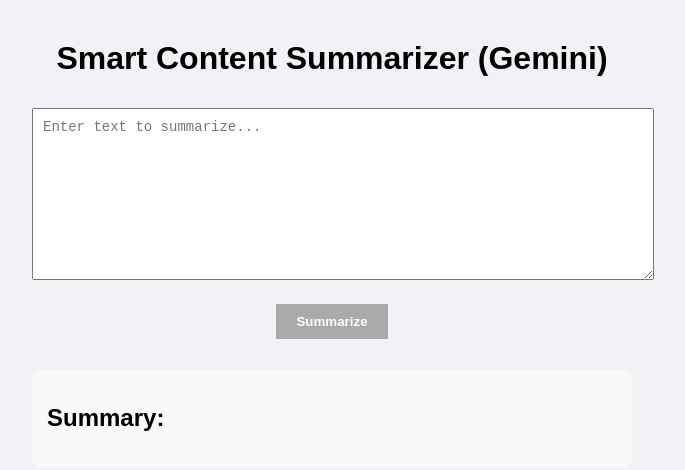
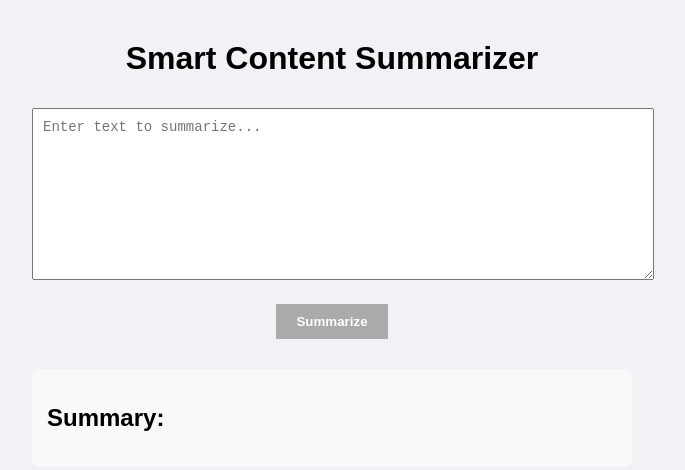
Before and after one commit to BarathiShankar/ContentBot, a React (Vite) app in the folder AI-Content-Sumarizer/: page / in a window 1280 px wide. Shown: the top 470 px of the page, without its empty margins (308-993 px from the left). Built offline with nearby package versions, Linux system fonts and the light colour scheme; no server answers.

Commit message:
Completed the functioning of Gemini API

```diff
--- a/AI-Content-Sumarizer/package.json
+++ b/AI-Content-Sumarizer/package.json
@@ -15,7 +15,8 @@
     "dotenv": "^17.3.1",
     "firebase": "^12.10.0",
     "react": "^19.2.0",
-    "react-dom": "^19.2.0"
+    "react-dom": "^19.2.0",
+    "react-markdown": "^10.1.0"
   },
   "devDependencies": {
     "@eslint/js": "^9.39.1",
--- a/AI-Content-Sumarizer/src/App.jsx
+++ b/AI-Content-Sumarizer/src/App.jsx
@@ -1,6 +1,7 @@
 import { useState } from "react";
 import { summarizeText } from "../Backend/gemini";
 import { db } from "../Backend/firebase";
+import ReactMarkdown from "react-markdown";
 import { collection, addDoc } from "firebase/firestore";
 import "./App.css";
 
@@ -30,7 +31,7 @@
 
   return (
     <div className="container">
-      <h1>Smart Content Summarizer (Gemini)</h1>
+      <h1>Smart Content Summarizer</h1>
       <textarea
         placeholder="Enter text to summarize..."
         value={input}
@@ -41,7 +42,7 @@
       </button>
       <div className="output">
         <h2>Summary:</h2>
-        <p>{summary}</p>
+  <p><ReactMarkdown>{summary}</ReactMarkdown></p>
       </div>
     </div>
   );
```
Also changed, not shown: 2 other files (tests, documents, lock files or other folders).
